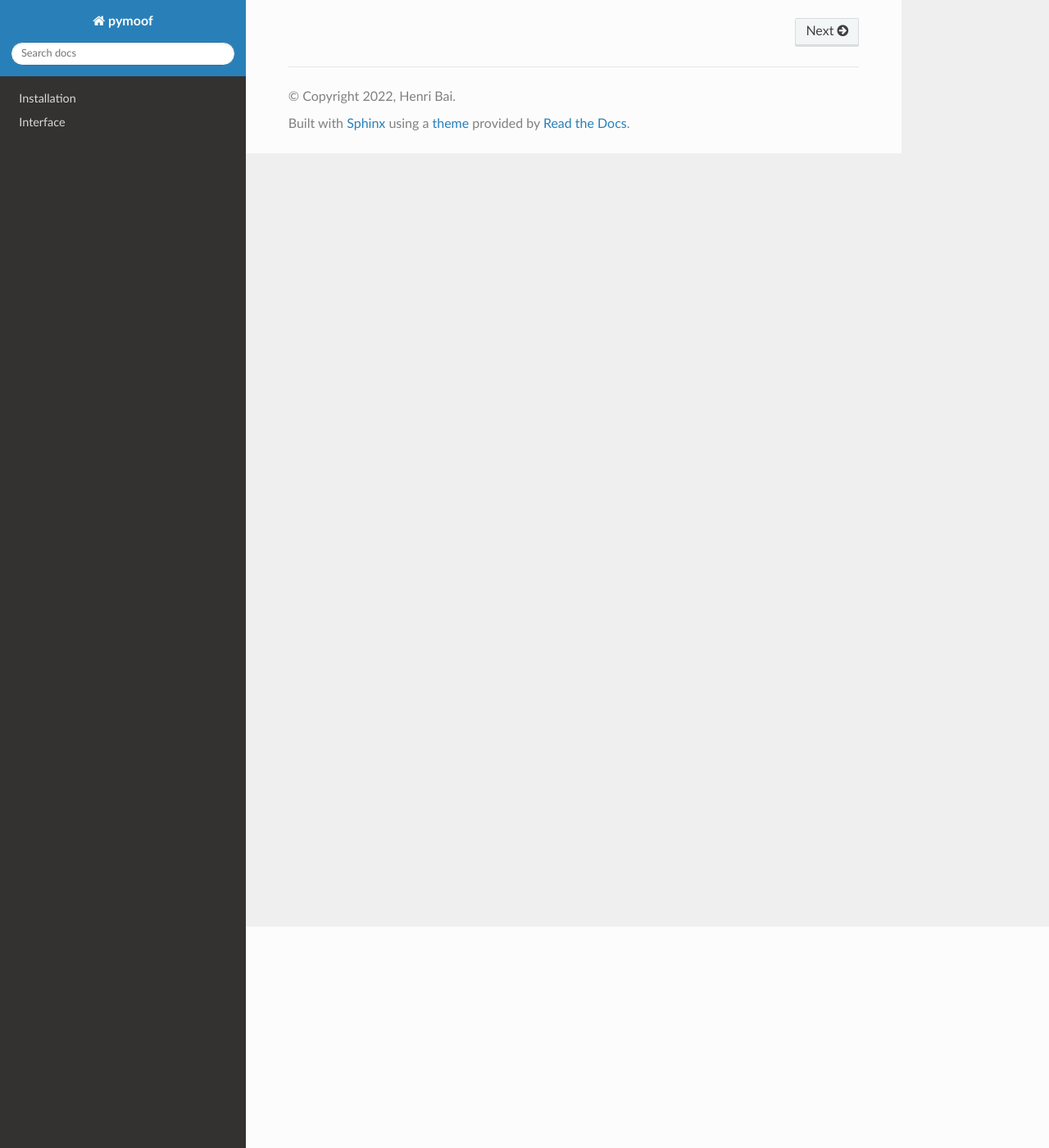
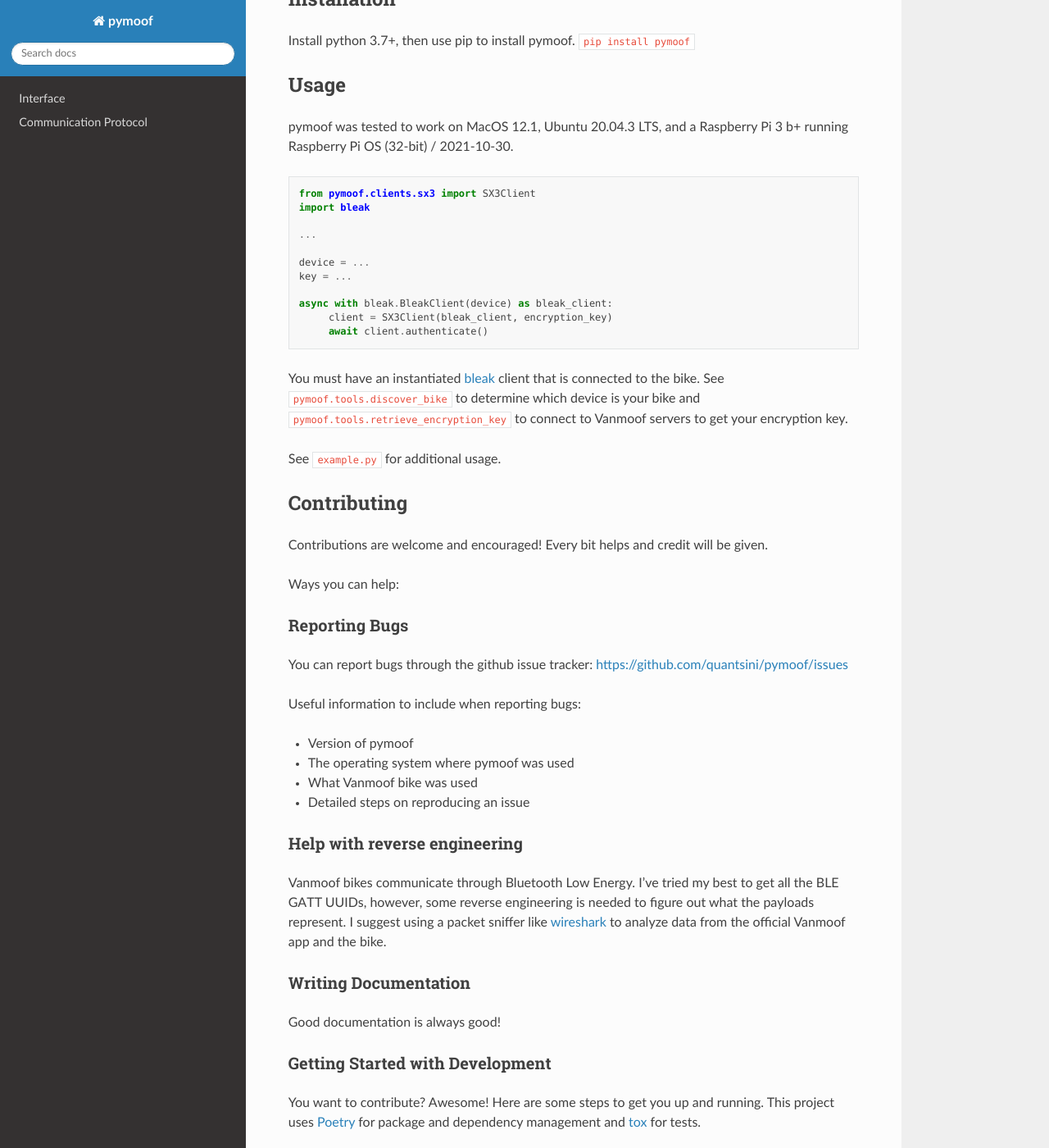
Before and after one commit to quantsini/pymoof, a Sphinx documentation site: the page built from docs/index.rst, in a window 1280 px wide and 1400 px high, scrolled down 270 px. Shown: the whole window at 82% size. Built offline with Sphinx 7.4.7 and the Read the Docs theme 2.0.0, drawn with Linux system fonts in a browser that asks for light colours; some of the changed text lies outside the part shown.

Commit message:
Updates some docs

````diff
--- a/README.md
+++ b/README.md
@@ -4,10 +4,12 @@
 Connect to your Vanmoof S3 and X3 through bluetooth.
 
 ## Installation
+
 Install python 3.7+, then use pip to install pymoof.
 `pip install pymoof`
 
 ## Usage
+
 pymoof was tested to work on MacOS 12.1, Ubuntu 20.04.3 LTS, and a Raspberry Pi 3 b+ running Raspberry Pi OS (32-bit) / 2021-10-30.
 ```python
 from pymoof.clients.sx3 import SX3Client
@@ -17,13 +19,61 @@
 
 device = ...
 key = ...
+
 async with bleak.BleakClient(device) as bleak_client:
 	client = SX3Client(bleak_client, encryption_key)
 	await client.authenticate()
 ```
-You must have an instantiated bleak client that is connected to the bike. See `pymoof.tools.discover_bike` to determine which device is your bike and `pymoof.tools.retrieve_encryption_key` to connect to Vanmoof servers to get your encryption key.
+You must have an instantiated [bleak](https://bleak.readthedocs.io/en/latest/) client that is connected to the bike. See `pymoof.tools.discover_bike` to determine which device is your bike and `pymoof.tools.retrieve_encryption_key` to connect to Vanmoof servers to get your encryption key.
 
-See `example.py` for more info on useage.
+See `example.py` for additional usage.
 
 ## Contributing
-This project uses [Poetry](https://python-poetry.org/docs/master/#installing-with-the-official-installer) for package and dependency management. It also uses [tox](https://www.tox.wiki/) for test running and pre-commit for running linters.
+
+Contributions are welcome and encouraged! Every bit helps and credit will be given.
+
+Ways you can help:
+
+### Reporting Bugs
+
+You can report bugs through the github issue tracker: https://github.com/quantsini/pymoof/issues
+
+Useful information to include when reporting bugs:
+
+* Version of pymoof
+* The operating system where pymoof was used
+* What Vanmoof bike was used
+* Detailed steps on reproducing an issue
+
+### Help with reverse engineering
+
+Vanmoof bikes communicate through Bluetooth Low Energy. I've tried my best to get all the BLE GATT UUIDs, however, some reverse engineering is needed to figure out what the payloads represent. I suggest using a packet sniffer like [wireshark](https://www.wireshark.org) to analyze data from the official Vanmoof app and the bike.
+
+### Writing Documentation
+
+Good documentation is always good!
+
+### Getting Started with Development
+
+You want to contribute? Awesome! Here are some steps to get you up and running.
+This project uses [Poetry](https://python-poetry.org/docs/master/#installing-with-the-official-installer) for package and dependency management and [tox](https://www.tox.wiki/) for tests.
+
+1. Create a fork of the _pymoof_ github repo.
+2. Clone it locally:
+```
+git clone git@github.com:<your username>/pymoof.git
+```
+3. Get the [latest version of poetry](https://python-poetry.org), a package and dependency management tool.
+4. Install dependencies
+```
+poetry install
+```
+5. Activate your shell. This should put you in a virtualenv that allows you to run tests.
+```
+poetry shell
+```
+6. You should now be able to run tests and make modifications. You can run tests by running tox under poetry
+```
+poetry run tox
+```
+7. Go forth and make great changes!
--- /dev/null
+++ b/docs/communication_protocol.rst
@@ -0,0 +1,9 @@
+======================
+Communication Protocol
+======================
+
+The S3/X3 communicates via low energy bluetooth as a `GATT <https://www.bluetooth.com/bluetooth-resources/intro-to-bluetooth-gap-gatt/>`_ service; highly suggest reading that to learn more about BLE GATT services and characteristics. The Bike advertises itself as a bluetooth peripheral and accepts GATT requests. However, only one central device can connect to it. All payloads except getting a nonce and reading the frame number are encrypted using `AES <https://en.wikipedia.org/wiki/Advanced_Encryption_Standard>`_ operating in ECB mode. The key used in the AES cipher is a 32 byte random array generated by Vanmoof servers when you register your bike. I believe this would also change if you change your keycode or password.
+
+There are two important characteristics in the service: ``CHALLENGE``, and ``KEY_INDEX``. Essentially, the ``CHALLENGE`` UUID is used as a nonce to sign subsequent messages to reduce plaintext attacks. ``KEY_INDEX`` is used for initial authentication to unlock further functionality with the bike. Any writes would require a read from the ``CHALLENGE`` characteristic and integrate that as part of the encrypted write payload. All reads from the bike does not have a signed nonce.
+
+TODO: explain the challenge handshake payload.
--- a/docs/conf.py
+++ b/docs/conf.py
@@ -39,6 +39,7 @@
     "sphinx.ext.viewcode",
     "sphinx.ext.autosummary",
     "sphinx_rtd_theme",
+    "m2r2",
 ]
 
 # Add any paths that contain templates here, relative to this directory.
--- a/docs/index.rst
+++ b/docs/index.rst
@@ -3,11 +3,10 @@
    You can adapt this file completely to your liking, but it should at least
    contain the root `toctree` directive.
 
-Welcome to pymoof's documentation!
-==================================
+.. mdinclude:: ../README.md
 
 .. toctree::
    :maxdepth: 2
 
-   installation
    interface
+   communication_protocol
--- a/docs/installation.rst
+++ /dev/null
@@ -1,4 +0,0 @@
-Installation
-============
-
-hello world
--- a/pyproject.toml
+++ b/pyproject.toml
@@ -14,7 +14,7 @@
 ]
 
 [tool.poetry.dependencies]
-python = ">=3.7"
+python = "~=3.7"
 requests = "^2.27.1"
 bleak = "^0.14.2"
 cryptography = "^36.0.1"
@@ -29,6 +29,7 @@
 pytest-asyncio = "^0.17.2"
 Sphinx = "^4.4.0"
 sphinx-rtd-theme = "^1.0.0"
+m2r2 = "^0.3.2"
 
 [tool.tox]
 legacy_tox_ini="""
@@ -43,6 +44,9 @@
     coverage report --fail-under=95 -m
 """
 
+[tool.pytest.ini_options]
+asyncio_mode = "strict"
+
 [build-system]
 requires = ["poetry-core>=1.0.0"]
 build-backend = "poetry.core.masonry.api"
````
Also changed, not shown: 1 other file.
